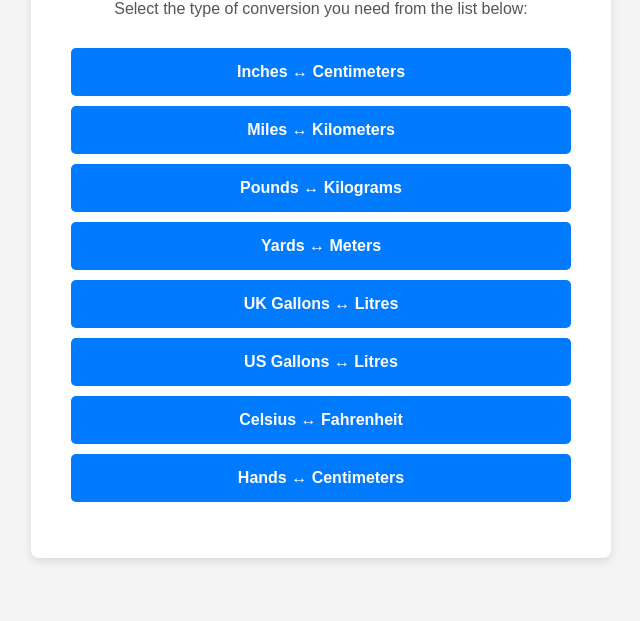
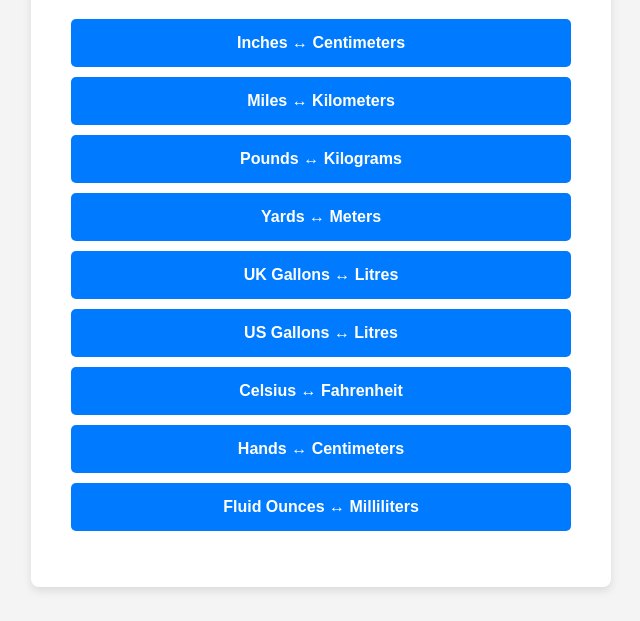
Before and after one commit to MRAP12/unitconversions, a plain HTML site: page index.html in a window 1280 px wide. Shown: the part 179-800 px from the top of the page, without its empty margins (319-959 px from the left). Drawn offline with Linux system fonts and the light colour scheme.

Commit message:
Update index.html

```diff
--- a/index.html
+++ b/index.html
@@ -75,6 +75,7 @@
             <li><a href="usgltolt.html">US Gallons ↔ Litres</a></li>
             <li><a href="dctodf.html">Celsius ↔ Fahrenheit</a></li>
             <li><a href="handstocm.html">Hands ↔ Centimeters</a></li>
+            <li><a href="floztoml.html">Fluid Ounces ↔ Milliliters</a></li>
         </ul>
     </div>
 
```
